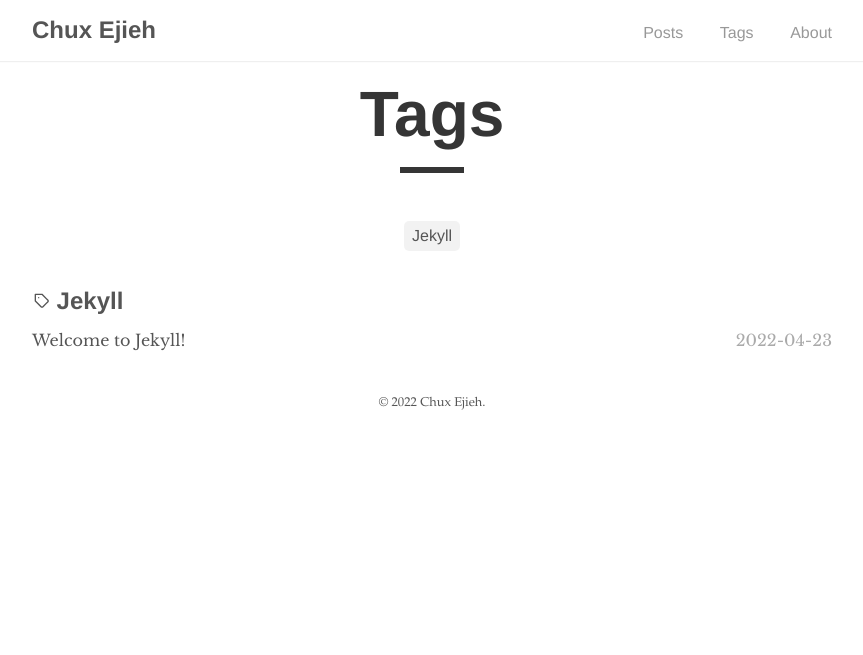
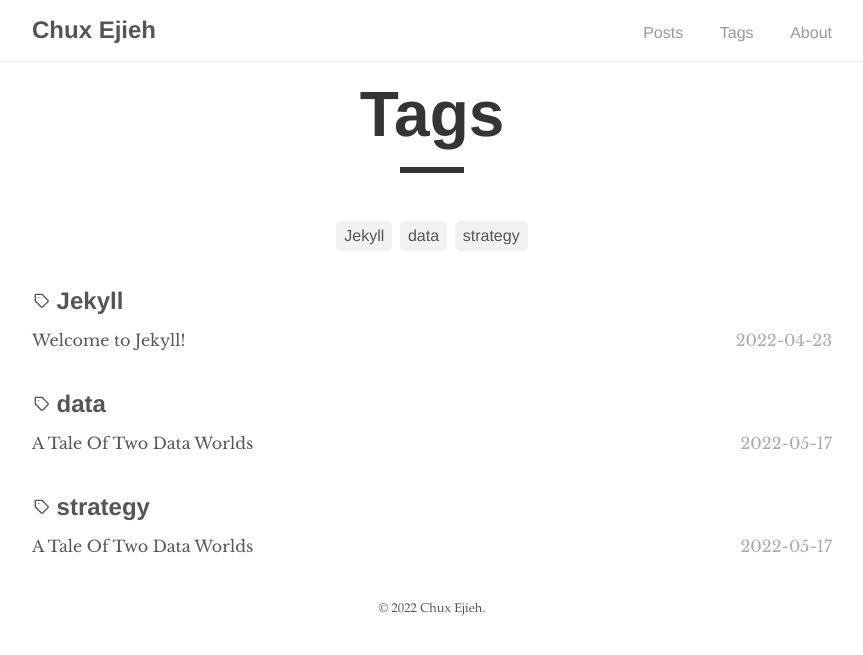
Before and after one commit to ejieh/ejieh.github.io, a Jekyll site: the page built from tags.html, in a window 1280 px wide. Shown: the top 655 px of the page, without its empty margins (208-1071 px from the left). Built offline with Jekyll 4.4.1, drawn with Linux system fonts in a browser that asks for light colours.

Commit message:
added the tag

```diff
--- a/_posts/2022-05-17-a-tale-of-two-data-worlds.md
+++ b/_posts/2022-05-17-a-tale-of-two-data-worlds.md
@@ -1,3 +1,7 @@
+---
+layout: post
+tags: data strategy
+---
 Contrary to what the title of this post says, I'm not going to tell a story but I want to draw your attention to the two data worlds prevalent in the tech space. I've just been into [Charles Dickens writings](https://en.wikipedia.org/wiki/A_Tale_of_Two_Cities) of late, hence the title.
 
 In conversations with people who want to start analytics in their business and other data professionals, I notice some are not aware of the two different data worlds - transactional data and analytical data. For those who are aware, they are often confused or struggle to see why both data worlds exist. So let's dive into this particular type of data chasm and shed some light on why these two data worlds exist.
```
